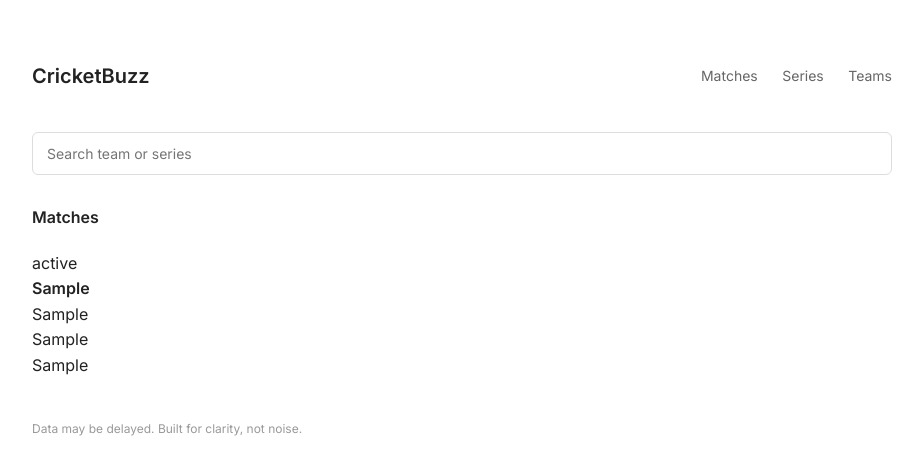
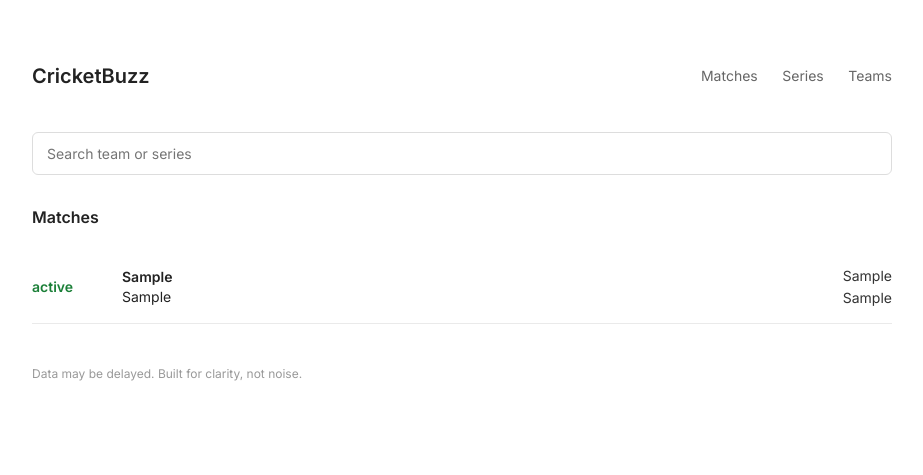
Before and after one commit to jaitapkarpranit-rgb/cricket-site, a Flask app: template templates/home.html in a window 1280 px wide. Shown: the top 475 px of the page, without its empty margins (178-1101 px from the left). Run offline with Flask 3, Linux system fonts and the light colour scheme; the template is opened without the code that fills it: most values are stand-ins (such as "Sample title", 1, 10 or a date in 2020).

Commit message:
Day 9: subtle LIVE/FIN status styling

```diff
--- a/static/css/style.css
+++ b/static/css/style.css
@@ -101,3 +101,50 @@
     font-size: 12px;
     color: #999;
 }
+
+.matches {
+  margin-top: 20px;
+}
+
+.match-row {
+  display: flex;
+  align-items: center;
+  padding: 14px 0;
+  border-bottom: 1px solid #eaeaea;
+  font-size: 14px;
+}
+
+.match-status {
+  width: 90px;
+  font-weight: 600;
+  color: #666;
+}
+
+.match-teams {
+  flex: 1;
+  line-height: 1.4;
+}
+
+.match-scores {
+  width: 160px;
+  text-align: right;
+  color: #333;
+}
+
+@media (max-width: 600px) {
+  .match-row {
+    font-size: 13px;
+  }
+
+  .match-scores {
+    width: 120px;
+  }
+}
+
+.match-status.live {
+  color: #1a7f37; /* soft green */
+}
+
+.match-status.finished {
+  color: #6b7280; /* muted gray */
+}
--- a/templates/home.html
+++ b/templates/home.html
@@ -47,9 +47,16 @@
         {% for match in matches %}
         <div class="match-row">
 
-            <div class="match-status">
+            <div class="match-status
+                {% if 'won' in match.status|lower or 'stumps' in match.status|lower %}
+                    finished
+                {% else %}
+                    live
+                {% endif %}
+            ">
                 {{ match.status }}
             </div>
+
 
             <div class="match-teams">
                 <strong>{{ match.team1 }}</strong><br>
```
